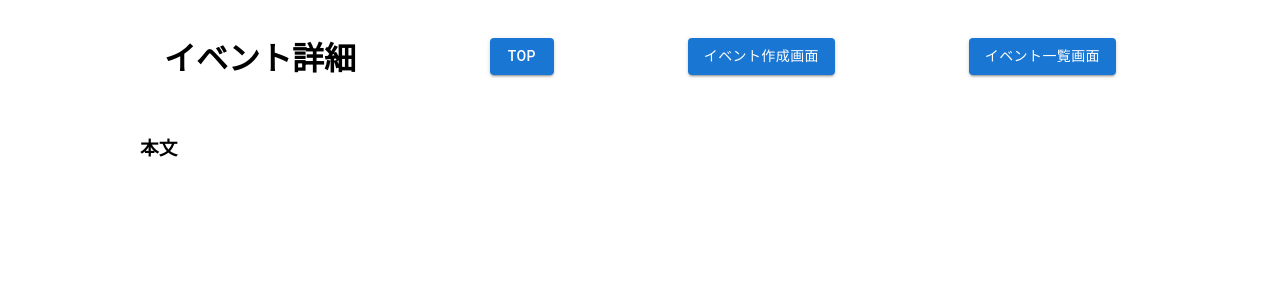
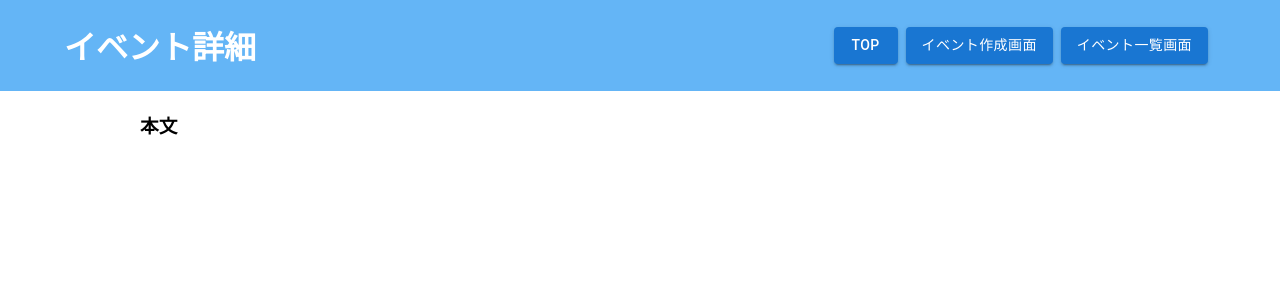
Before and after one commit to okaki1999/evev, a React (Create React App) app in the folder evev-web/: page /events/1 in a window 1280 px wide. Shown: the top 300 px of the page. Built offline with nearby package versions, Linux system fonts and the light colour scheme; no server answers.

Commit message:
ヘッダーの改修

```diff
--- a/evev-web/src/App.js
+++ b/evev-web/src/App.js
@@ -1,15 +1,18 @@
 import { Link } from "react-router-dom";
 import Header from "./components/header.tsx";
+import { Button } from "@mui/material";
 
 function App() {
   return (
-    <div style={{ margin: "auto", width: "1000px" }}>
+    <div>
       <Header title="ブログアプリ"/>
+      <div style={{ margin: "auto", width: "1000px" }}>
       <div>
-       <Link to="/create">記事作成画面</Link>
+       <Link to="/create"><Button variant="contained">記事作成画面</Button></Link>
       </div>
       <div>
-        <Link to="/events">記事一覧画面</Link>
+        <Link to="/events"><Button variant="contained">記事一覧画面</Button></Link>
+      </div>
       </div>
     </div>
   );
--- a/evev-web/src/components/header.tsx
+++ b/evev-web/src/components/header.tsx
@@ -7,13 +7,13 @@ const Header = ({title}) => {
     <AppBar
     position="static"
     sx={{
-      backgroundColor: 'white',
-      color: 'black',
+      backgroundColor: '#64b5f6',
+      color: '',
       boxShadow: 'none',
-      py: '12px',
+      py: '1px',
     }}
     >
-    <Container maxWidth="lg" sx={{ px: 2 }}>
+        <Container sx={{ px: 2 }}>
             <Box
                 sx={{
                     display: 'flex',
@@ -21,28 +21,27 @@ const Header = ({title}) => {
                     alignItems: 'center',
                 }}
                 >
-    <Box>
+                <Box >
                 <h1>{title}</h1>
                 </Box>
-      <div>
-        <Link to="/"><Button variant="contained">
+                <div style={{ flexGrow: 1 }}></div>
+                <Box >
+                <Link to="/" style={{ textDecoration: 'none', marginRight: '8px' }}>
+                    <Button variant="contained">
                         TOP
-          </Button></Link>
-      </div>
-      <div>
-        <Link to="../create">
+                    </Button>
+                </Link>
+                <Link to="../create" style={{ textDecoration: 'none', marginRight: '8px' }}>
                     <Button variant="contained">
                         イベント作成画面
                     </Button>
                 </Link>
-      </div>
-      <div>
-        <Link to="/events">
+                <Link to="/events" style={{ textDecoration: 'none', marginRight: '8px' }}>
                     <Button variant="contained">
                         イベント一覧画面
                     </Button>
                 </Link>
-      </div>
+                </Box>
             </Box>
         </Container>
     </AppBar>
--- a/evev-web/src/routes/createEvent.js
+++ b/evev-web/src/routes/createEvent.js
@@ -13,8 +13,9 @@ function CreateEvent() {
         navigate("/events", { replace: true });
       };
   return (
-    <div style={{ margin: "auto", width: "1000px" }}>
+    <div>
       <Header title="イベント作成"/>
+      <div style={{ margin: "auto", width: "1000px" }}>
       <h2>タイトルを入力してください</h2>
      <div>
        <input
@@ -34,6 +35,7 @@ function CreateEvent() {
      <div style={{ marginTop: "20px" }}>
        <button onClick={onClick}>イベントを作成する</button>
      </div>
+     </div>
    </div>
   );
 }
--- a/evev-web/src/routes/event.js
+++ b/evev-web/src/routes/event.js
@@ -1,8 +1,7 @@
-import { Link, useParams } from "react-router-dom";
+import { useParams } from "react-router-dom";
 import { useState, useEffect } from "react";
 import { axiosInstance } from "../utils/axios.js";
 import * as React from 'react';
-import Button from '@mui/material/Button';
 import Header from "../components/header.tsx";
 
 function Event() {
@@ -17,11 +16,13 @@ function Event() {
         f();
       }, []);
       return (
-        <div style={{ margin: "auto", width: "1000px" }}>
+        <div>
           <Header title="イベント詳細"/>
+          <div style={{ margin: "auto", width: "1000px" }}>
             <h2>{event?.title}</h2>
             <h3>本文</h3>
             <p>{event?.contents}</p>
+          </div>
         </div>
       );
 }
--- a/evev-web/src/routes/events.js
+++ b/evev-web/src/routes/events.js
@@ -13,9 +13,9 @@ function Events() {
     f();
    }, []);
   return (
-    <div style={{ margin: "auto", width: "1000px" }}>
+    <div>
       <Header title="イベント一覧"/>
-
+      <div style={{ margin: "auto", width: "1000px" }}>
       <div>
        <ul>
          {events?.map((b) => (
@@ -25,6 +25,7 @@ function Events() {
          ))}
        </ul>
      </div>
+     </div>
     </div>
   );
 }
```
Lines whose indentation alone changed are shown as unchanged.
